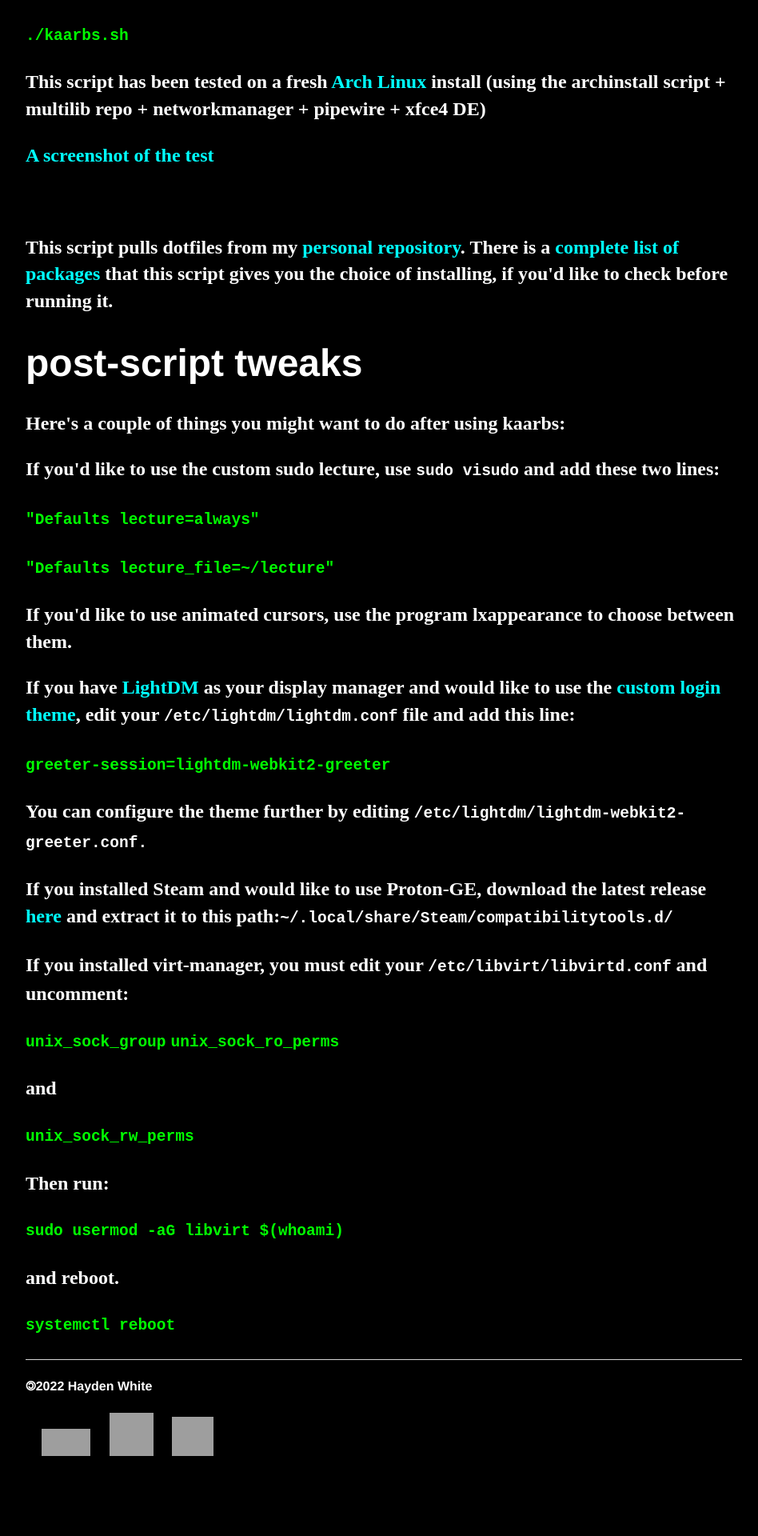
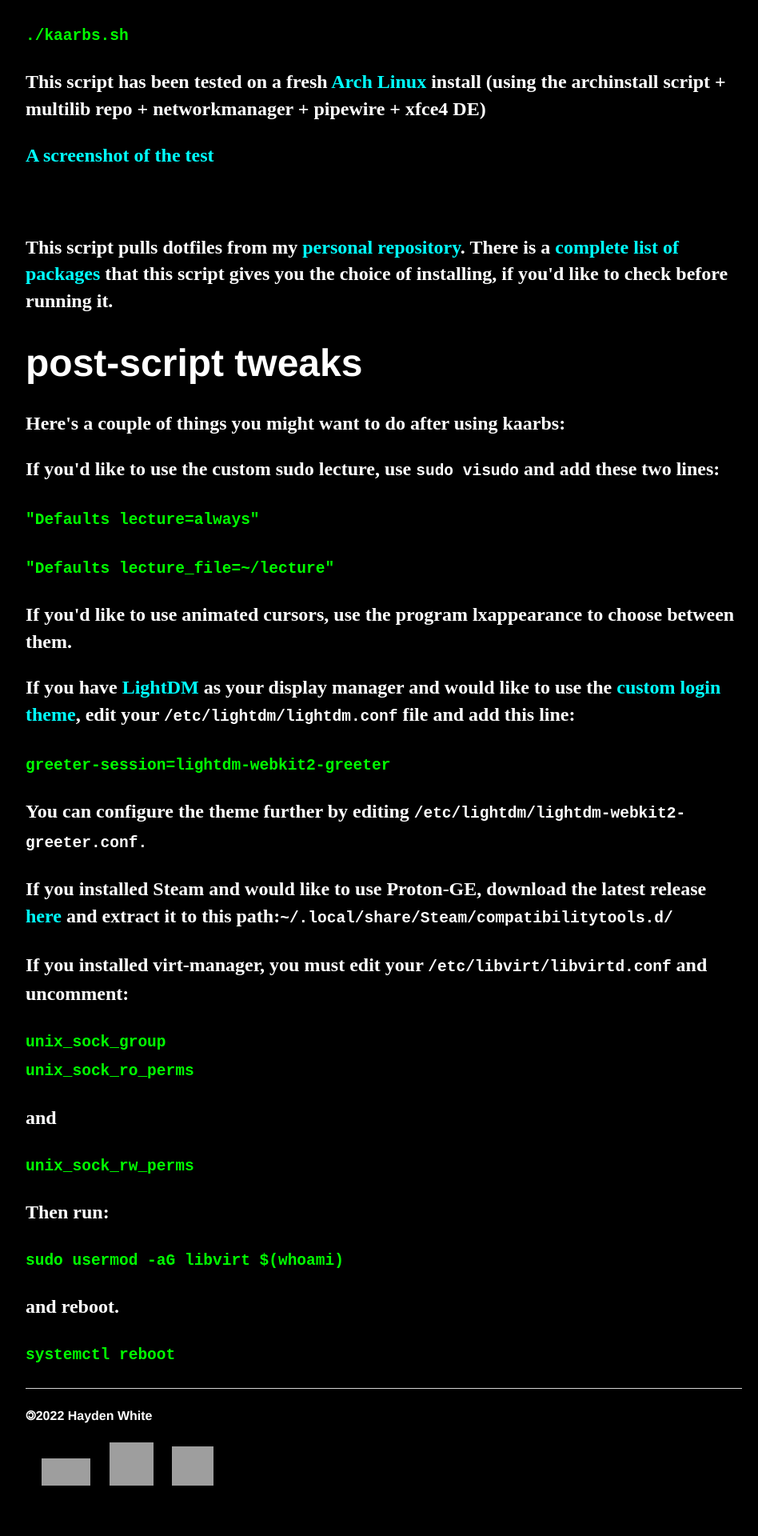
Before and after one commit to whiteVHS/whiteVHS.github.io, a Jekyll site: the page built from kaarbs/index.html, in a window 1280 px wide. Shown: the part 898-2818 px from the top of the page at 80% size, without its empty margins (160-1108 px from the left). Built offline with Jekyll 4.4.1, drawn with Linux system fonts in a browser that asks for light colours; before the commit the page ends 2781 px from its top, so only the background shows below that; grey boxes are pictures that could not be loaded.

Commit message:
Update index.html

```diff
--- a/kaarbs/index.html
+++ b/kaarbs/index.html
@@ -28,5 +28,5 @@
     <p style="color:lime"><code>greeter-session=lightdm-webkit2-greeter</code></p>
     <p style="color:white">You can configure the theme further by editing <code>/etc/lightdm/lightdm-webkit2-greeter.conf.</code></p>
     <p style="color:white">If you installed Steam and would like to use Proton-GE, download the latest release <a href="https://github.com/GloriousEggroll/proton-ge-custom/releases/latest/" target="_blank" rel="noopener noreferrer">here</a> and extract it to this path:<code>~/.local/share/Steam/compatibilitytools.d/</code></p>
-    <p style="color:white">If you installed virt-manager, you must edit your <code>/etc/libvirt/libvirtd.conf</code> and uncomment:</p><p style="color:lime"><code>unix_sock_group</code> <code>unix_sock_ro_perms</code></p><p style="color:white">and</p><p style="color:lime"><code>unix_sock_rw_perms</code></p><p style="color:white">Then run: </p><p style="color:lime"><code>sudo usermod -aG libvirt $(whoami)</code></p><p style="color:white"> and reboot. </p><p style="color:lime"><code>systemctl reboot</code></p>
+    <p style="color:white">If you installed virt-manager, you must edit your <code>/etc/libvirt/libvirtd.conf</code> and uncomment:</p><p style="color:lime"><code>unix_sock_group</code><br><code>unix_sock_ro_perms</code></p><p style="color:white">and</p><p style="color:lime"><code>unix_sock_rw_perms</code></p><p style="color:white">Then run: </p><p style="color:lime"><code>sudo usermod -aG libvirt $(whoami)</code></p><p style="color:white"> and reboot. </p><p style="color:lime"><code>systemctl reboot</code></p>
     </div><!-- /.blurb -->
```
